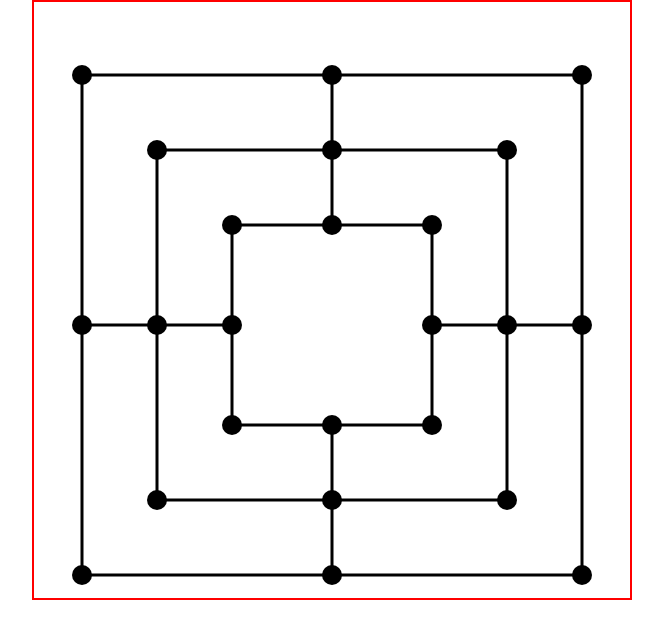
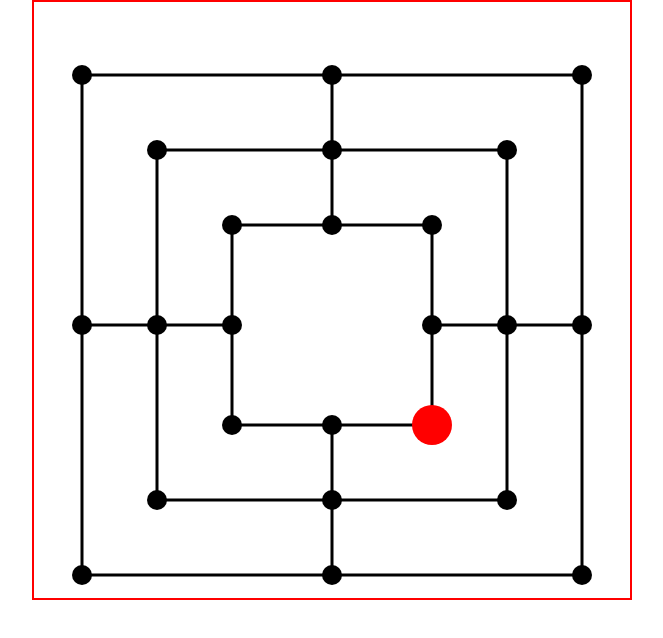
Before and after one commit to skigun/jeu-du-moulin, a plain HTML site: page index.html in a window 1280 px wide. Shown: the whole page, without its empty margins (308-971 px from the left). Drawn offline with Linux system fonts and the light colour scheme.

Commit message:
Add Board.js and Piece.js

```diff
--- a/index.html
+++ b/index.html
@@ -9,6 +9,8 @@
         <script type="text/javascript" src="js/lib/easeljs-0.6.0.min.js"></script>
         <script type="text/javascript" src="js/game.js"></script>
         <script type="text/javascript" src="js/map.js"></script>
+        <script type="text/javascript" src="js/piece.js"></script>
+        <script type="text/javascript" src="js/board.js"></script>
         <script type="text/javascript" src="js/start.js"></script>
     </head>
     <body>
--- /dev/null
+++ b/js/board.js
@@ -0,0 +1,36 @@
+JDM.Board = {
+    positions: [],
+
+    init: function () {
+        for (var i = 0; i < 3; i++) {
+            this.positions[i] = [0, 0, 0, 0, null, 0, 0, 0, 0];
+        }
+
+        new JDM.piece(this.translatePosition({tab: 2, num: 8}), 1);
+    },
+
+    translatePosition: function(position) {
+        if (position.num < 0 || position.num == 4 || position.num > 8 ) {
+            throw new Error('Wrong position, set to ' + position.num);
+        }
+
+        if (position.tab < 0 || position.tab > 2) {
+            throw new Error('Wrong tab, set to ' + position.tab);
+        }
+
+        var x = 0, y = 0;
+
+        if (position.tab == 0) {
+            x = 50 + position.num % 3 * 250;
+            y = 75 + Math.floor(position.num / 3) * 250;
+        } else if (position.tab == 1) {
+            x = 125 + position.num % 3 * 175;
+            y = 150 + Math.floor(position.num / 3) * 175;
+        } else {
+            x = 200 + position.num % 3 * 100;
+            y = 225  + Math.floor(position.num / 3) * 100;
+        }
+
+        return {x: x, y: y};
+    }
+};
--- a/js/map.js
+++ b/js/map.js
@@ -5,7 +5,6 @@ JDM.Map = {
     cube2: new createjs.Shape(),
     cube3: new createjs.Shape(),
     lines: new createjs.Shape(),
-    positions: [],
 
     init: function() {
         JDM.stage.addChild(this.mapContainer);
@@ -34,28 +33,16 @@ JDM.Map = {
         circle.graphics.beginFill('#000');
         circle.graphics.drawCircle(0, 0, 10);
 
-        for (var j = 0; j < 2; j++) {
-            for (var i = 0; i < 3; i++) {
-                var circle1 = circle.clone();
-                circle1.x = 50 + i * 250;
-                circle1.y = 75 + j * 500;
+        for (var j = 0; j < 3; j++) {
+            for (var i = 0; i < 9; i++) {
+                if (i != 4) {
+                    var position = JDM.Board.translatePosition({tab: j, num: i})
+                    var _circle = circle.clone();
+                    _circle.x = position.x;
+                    _circle.y = position.y;
 
-                var circle2 = circle.clone();
-                circle2.x = 125 + i * 175;
-                circle2.y = 150 + j * 350;
-
-                var circle3 = circle.clone();
-                circle3.x = 200 + i * 100;
-                circle3.y = 225 + j * 200;
-
-                var circle4 = circle.clone();
-                circle4.x = 50 + i * 75 + j * 350;
-                circle4.y = 325;
-
-                this.mapContainer.addChild(circle1);
-                this.mapContainer.addChild(circle2);
-                this.mapContainer.addChild(circle3);
-                this.mapContainer.addChild(circle4);
+                    this.mapContainer.addChild(_circle);
+                }
             }
         }
     }
--- /dev/null
+++ b/js/piece.js
@@ -0,0 +1,15 @@
+JDM.piece = function (position, player) {
+
+    this.shape = new createjs.Shape();
+
+    if (player == 1) {
+        this.shape.graphics.beginFill('#f00');
+    } else {
+        this.shape.graphics.beginFill('#0f0');
+    }
+
+    this.shape.graphics.drawCircle(position.x, position.y, 20);
+
+    JDM.Map.mapContainer.addChild(this.shape);
+
+};
--- a/js/start.js
+++ b/js/start.js
@@ -9,5 +9,6 @@ window.onload = function() {
     JDM.canvas.getContext('2d');
 
     JDM.Map.init();
+    JDM.Board.init();
     JDM.stage.update();
 };
```
